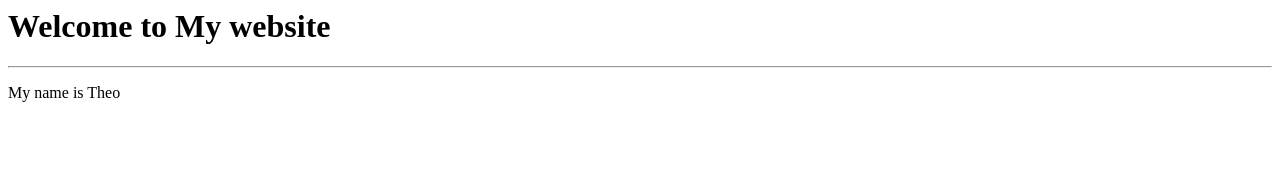
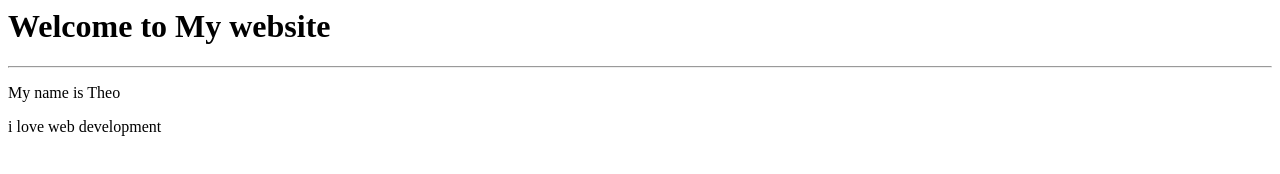
Before and after one commit to Theompateng/toy-website, a plain HTML site: page index.html in a window 1280 px wide. Drawn offline with Linux system fonts and the light colour scheme.

Commit message:
Update index.html

```diff
--- a/index.html
+++ b/index.html
@@ -6,5 +6,6 @@
 <h1> Welcome to My website </h1>
 <hr/>
 <p> My name is Theo </p>
+</p> i love web development
 </body>
 </html>
```
